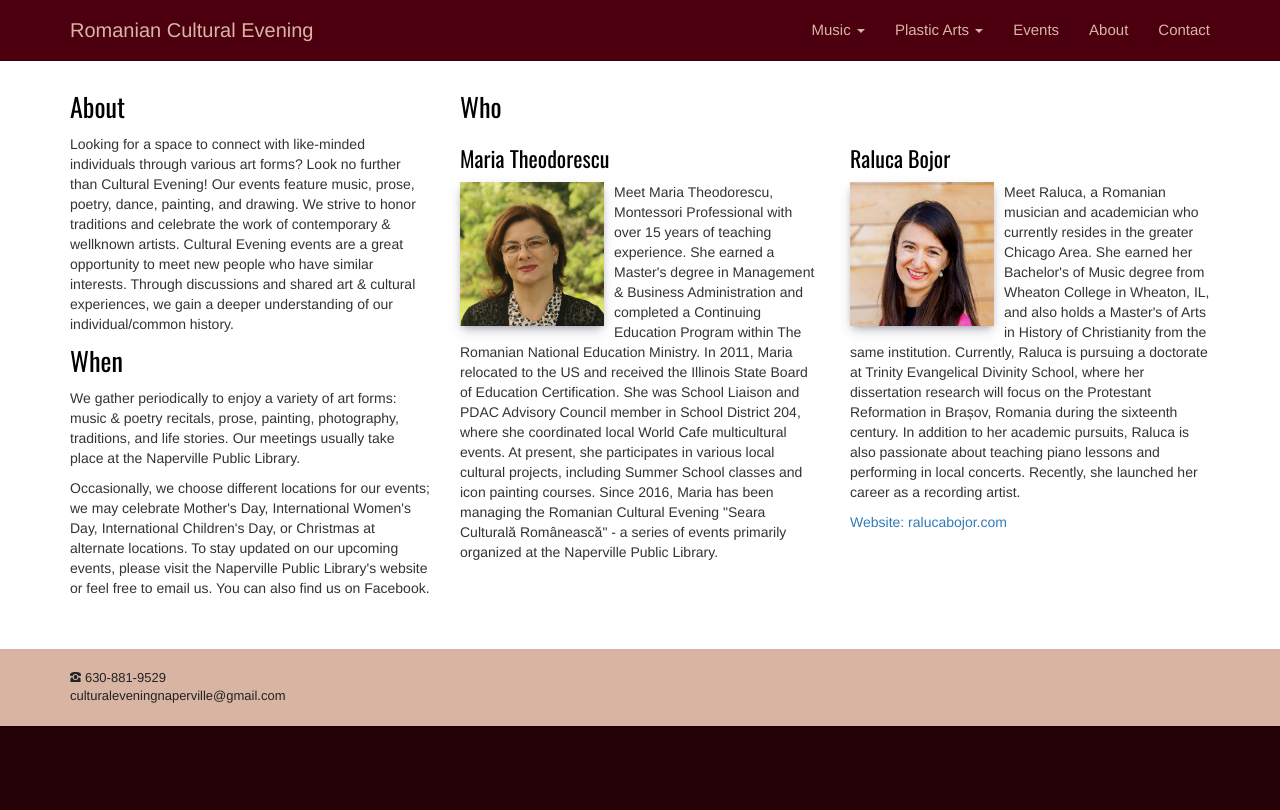
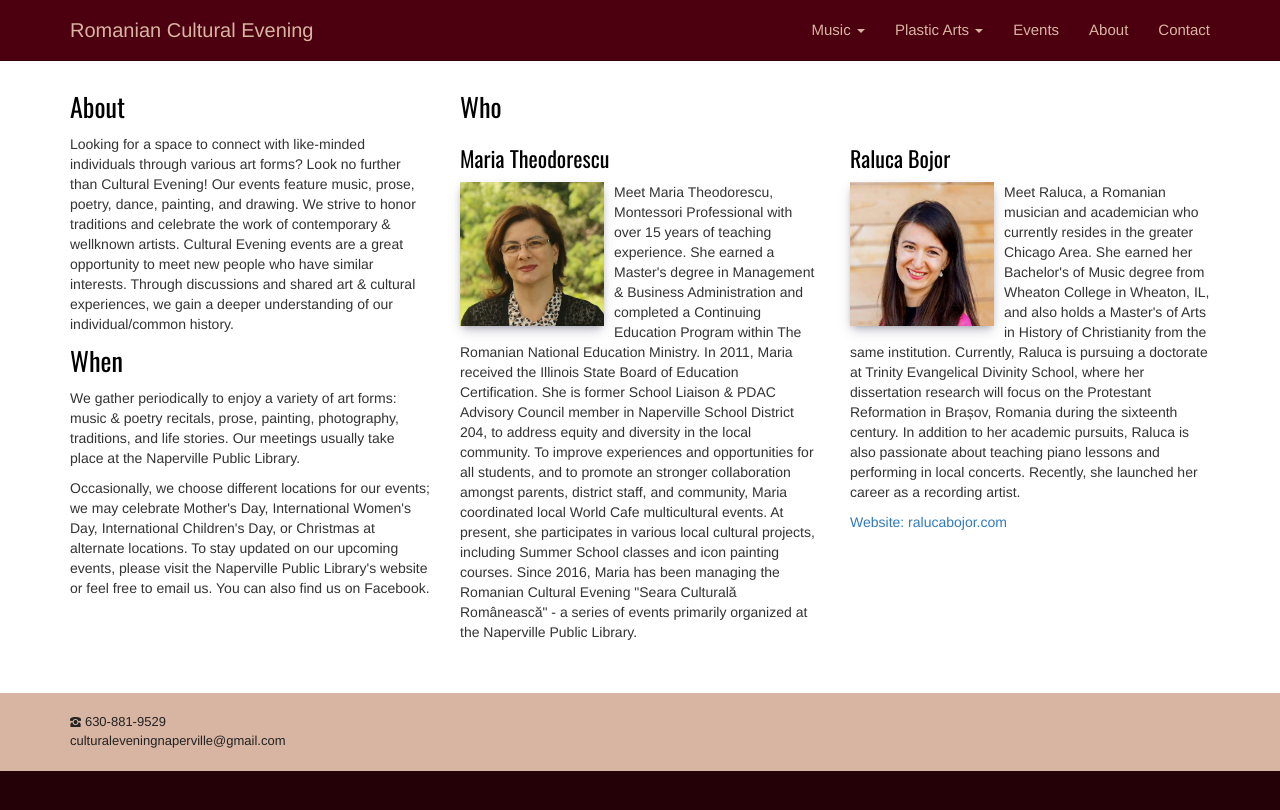
Before and after one commit to adrianth/culteve, a Jekyll site: the page built from en/about.html, in a window 1280 px wide. Shown: the top 810 px of the page. Built offline with Jekyll 4.4.1, drawn with Linux system fonts in a browser that asks for light colours.

Commit message:
community

```diff
--- a/en/about.html
+++ b/en/about.html
@@ -34,7 +34,7 @@ title: About
                 <div class="col-sm-6">
                     <h3>Maria Theodorescu</h3>
                     <img class="img img-responsive presentation" src="{{ site.baseurl }}/img/about/maria.jpg" alt="">
-                    <p>Meet Maria Theodorescu, Montessori Professional with over 15 years of teaching experience. She earned a Master's degree in Management & Business Administration and completed a Continuing Education Program within The Romanian National Education Ministry. In 2011, Maria relocated to the US and received the Illinois State Board of Education Certification. She was School Liaison and PDAC Advisory Council member in School District 204, where she coordinated local World Cafe multicultural events. At present, she participates in various local cultural projects, including Summer School classes and icon painting courses. Since 2016, Maria has been managing the Romanian Cultural Evening "Seara Culturală Românească" - a series of events primarily organized at the Naperville Public Library.</p>
+                    <p>Meet Maria Theodorescu, Montessori Professional with over 15 years of teaching experience. She earned a Master's degree in Management & Business Administration and completed a Continuing Education Program within The Romanian National Education Ministry. In 2011, Maria received the Illinois State Board of Education Certification. She is former School Liaison & PDAC Advisory Council member in Naperville School District 204, to address equity and diversity in the local community. To improve experiences and opportunities for all students, and to promote an stronger collaboration amongst parents, district staff, and community, Maria coordinated local World Cafe multicultural events. At present, she participates in various local cultural projects, including Summer School classes and icon painting courses. Since 2016, Maria has been managing the Romanian Cultural Evening "Seara Culturală Românească" - a series of events primarily organized at the Naperville Public Library.</p>
                 </div>
                 <div class="col-sm-6">
                     <h3>Raluca Bojor</h3>
```
